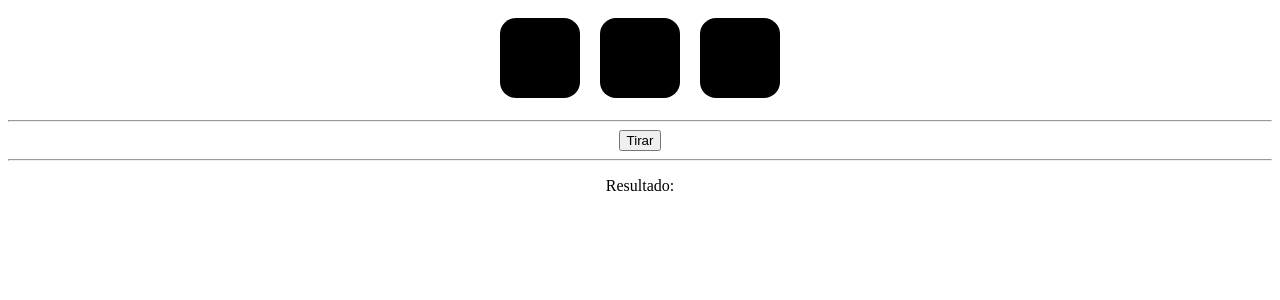
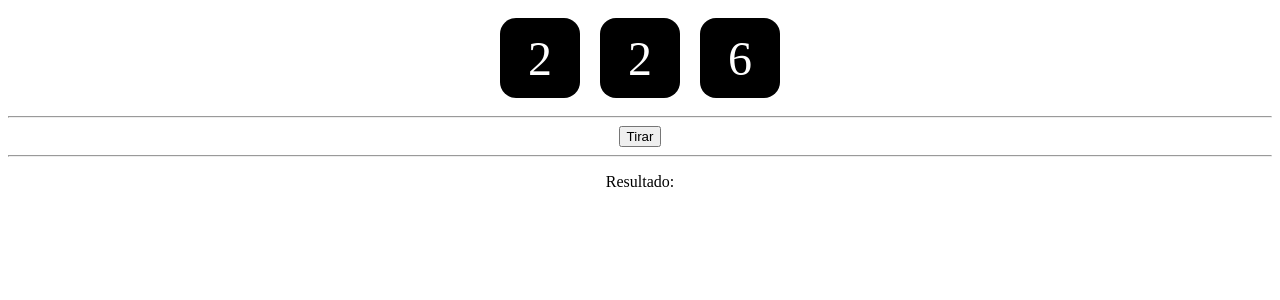
Before and after one commit to angelSantori/app4Angular, an Angular app: page / in a window 1280 px wide. Shown: the top 300 px of the page. Built offline with nearby package versions, Linux system fonts and the light colour scheme.

Commit message:
component ts app

```diff
--- a/src/app/app.component.ts
+++ b/src/app/app.component.ts
@@ -6,5 +6,27 @@ import { Component } from '@angular/core';
   styleUrls: ['./app.component.css']
 })
 export class AppComponent {
-  title = 'app4Angular';
+  valor1: number;
+  valor2: number;
+  valor3: number;
+  resultado: string="";
+  constructor() {
+    this.valor1 = this.retornarAleatorio();
+    this.valor2 = this.retornarAleatorio();
+    this.valor3 = this.retornarAleatorio();
+  }
+
+  retornarAleatorio() {
+    return Math.trunc(Math.random() * 6) + 1;
+  }
+
+  tirar() {
+    this.valor1 = this.retornarAleatorio();
+    this.valor2 = this.retornarAleatorio();
+    this.valor3 = this.retornarAleatorio();
+    if (this.valor1==this.valor2 && this.valor1==this.valor3)
+      this.resultado='Ganó';
+    else
+      this.resultado='Perdió';
+  }
 }
```
